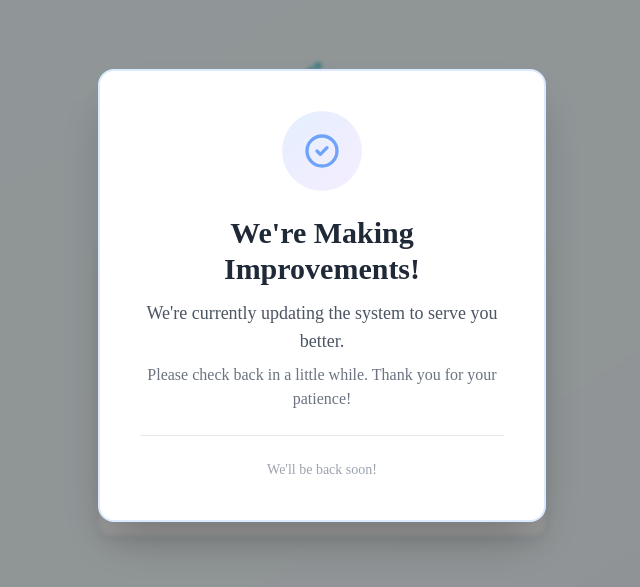
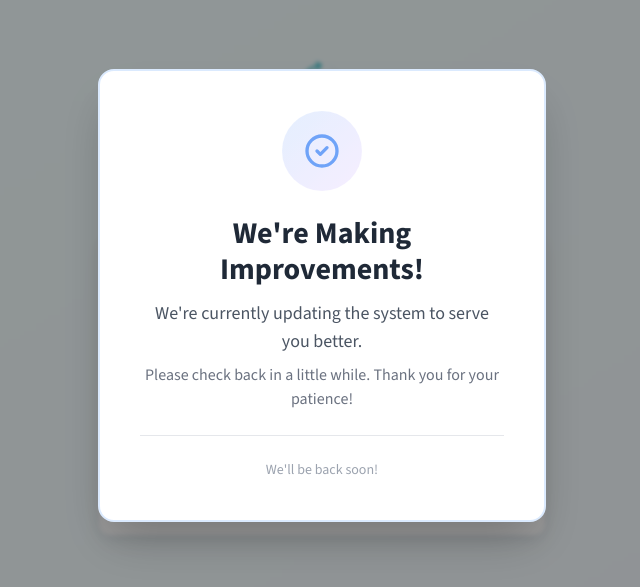
Before and after one commit to goldstein18/centpos, a React (Create React App) app: page /login in a window 1280 px wide. Shown: the part 105-692 px from the top of the page, without its empty margins (318-958 px from the left). Built offline with nearby package versions, Linux system fonts and the light colour scheme.

Commit message:
add font

```diff
--- a/public/index.html
+++ b/public/index.html
@@ -11,7 +11,12 @@
     />
     <link rel="preconnect" href="https://fonts.googleapis.com">
     <link rel="preconnect" href="https://fonts.gstatic.com" crossorigin>
-    <link href="https://fonts.googleapis.com/css2?family=Source+Sans+3:wght@300;400;500;600;700&family=Inter:wght@300;400;500;600;700&display=swap" rel="stylesheet">
+    <link href="https://fonts.googleapis.com/css2?family=Source+Sans+3:wght@300;400;500;600;700&display=swap" rel="stylesheet">
+    <style>
+      * {
+        font-family: 'Source Sans 3', Inter, system-ui, -apple-system, sans-serif !important;
+      }
+    </style>
     <title>CENTPOS Dashboard</title>
   </head>
   <body>
--- a/src/index.css
+++ b/src/index.css
@@ -6,6 +6,11 @@
   body {
     @apply bg-secondary-50 text-secondary-900;
     font-feature-settings: "rlig" 1, "calt" 1;
+    font-family: 'Source Sans 3', 'Inter', system-ui, -apple-system, sans-serif;
+  }
+
+  * {
+    font-family: 'Source Sans 3', 'Inter', system-ui, -apple-system, sans-serif;
   }
 }
 
--- a/tailwind.config.js
+++ b/tailwind.config.js
@@ -32,7 +32,7 @@ module.exports = {
         }
       },
       fontFamily: {
-        sans: ['Source Sans 3', 'Inter', 'system-ui', 'sans-serif'],
+        sans: ["'Source Sans 3'", 'Inter', 'system-ui', '-apple-system', 'sans-serif'],
       },
       boxShadow: {
         'soft': '0 2px 15px -3px rgba(0, 0, 0, 0.07), 0 10px 20px -2px rgba(0, 0, 0, 0.04)',
```
